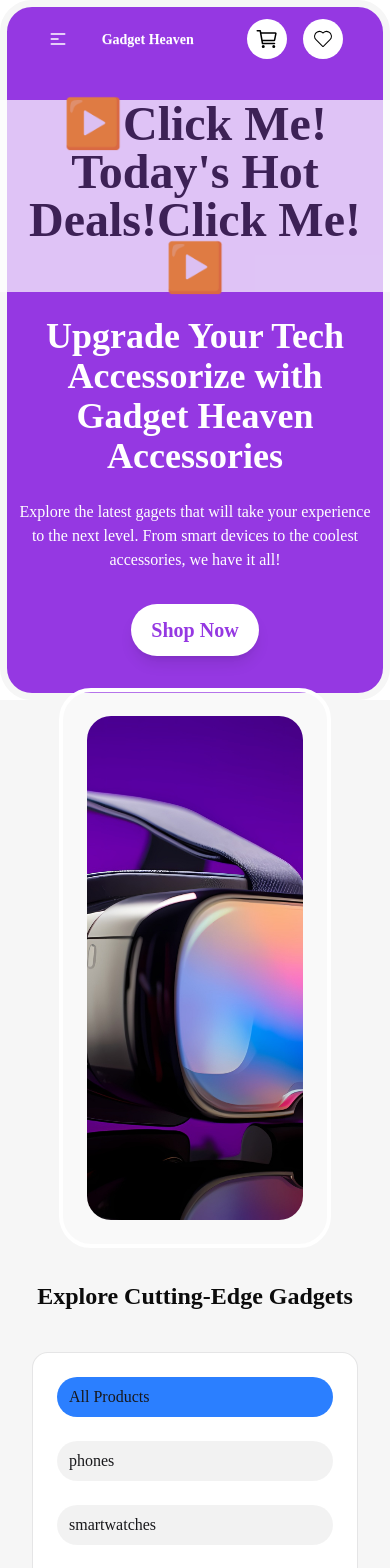
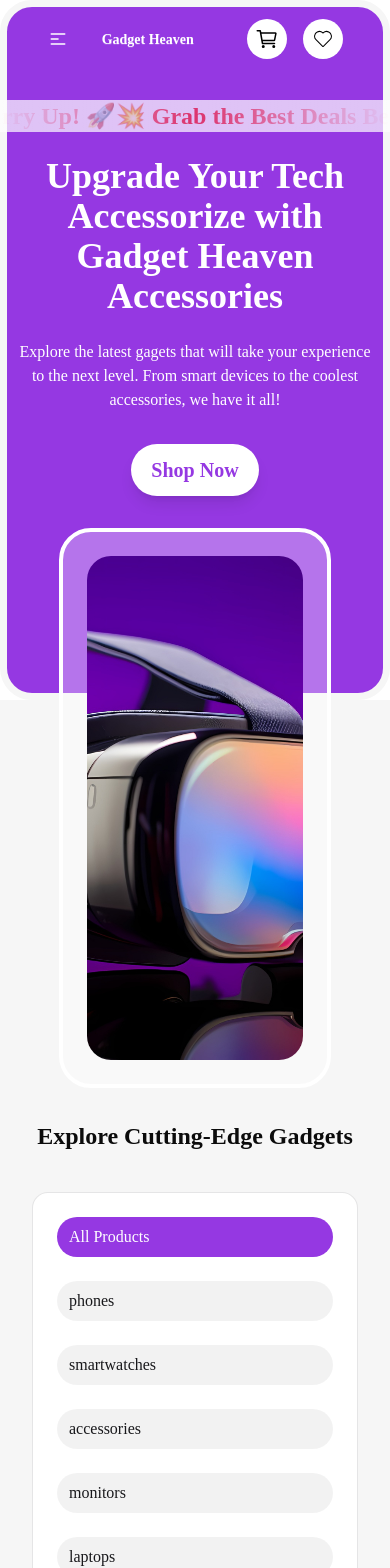
Before and after one commit to Humayun1318/B10-A8-gadget-heaven-reset9, a React (Vite) app: page / in a window 390 px wide. Shown: the top 1568 px of the page. Built offline with nearby package versions, Linux system fonts and the light colour scheme.

Commit message:
readme file added with deals page error done

```diff
--- a/package.json
+++ b/package.json
@@ -17,6 +17,7 @@
     "prop-types": "^15.8.1",
     "react": "^18.3.1",
     "react-dom": "^18.3.1",
+    "react-fast-marquee": "^1.6.5",
     "react-helmet-async": "^2.0.5",
     "react-icons": "^5.4.0",
     "react-router-dom": "^7.1.3",
--- a/src/components/Banner/Banner.jsx
+++ b/src/components/Banner/Banner.jsx
@@ -5,7 +5,10 @@ const Banner = () => {
     <div className='text-center text-white w-11/12 lg:w-9/12 mx-auto '>
       <h1 className='text-4xl lg:text-6xl font-bold mb-6'>Upgrade Your Tech Accessorize with Gadget Heaven Accessories</h1>
       <p className='mb-8'>Explore the latest gagets that will take your experience to the next level. From smart devices to the coolest accessories, we have it all!</p>
-      <button className='py-3 lg:py-4 px-5 lg:px-8 rounded-4xl shadow-lg bg-white text-[#9538E2] text-xl font-bold'>Shop Now</button>
+      <button className='py-3 lg:py-4 px-5 lg:px-8 rounded-4xl shadow-lg bg-white text-[#9538E2] text-xl cursor-pointer font-bold duration-300
+      hover:bg-gray-200'
+        id="products"
+      ><a href="#products" >Shop Now</a></button>
     </div>
   );
 };
--- a/src/components/Home/Home.jsx
+++ b/src/components/Home/Home.jsx
@@ -2,7 +2,7 @@ import { Link, Outlet } from 'react-router-dom';
 import bannerImg from '../../assets/banner.jpg'
 import Sidebar from './Sidebar/Sidebar';
 import Banner from '../Banner/Banner';
-import { Button } from '@headlessui/react';
+import Marquee from 'react-fast-marquee';
 
 
 const Home = () => {
@@ -12,22 +12,18 @@ const Home = () => {
 
 
   return (
-    <div className='-mt-[600px] '>
+    <div className='-mt-[600px] scroll-smooth'>
       <div className='text-center bg-white mb-6 space-y-6 opacity-70'>
-        <Link to="deals"
-          className='font-extrabold text-5xl'>
-          <span>▶️Click Me! </span>
-          Today's Hot Deals!
-          <span>Click Me!▶️ </span>
-        </Link>
-        {/* <Button className='mb-4 '>
-          <Link to="/deals"
-            className='rounded-2xl bg-gray-400 py-4 px-8'
-          >See All Deals
+        <Marquee speed={100} gradient={true} pauseOnHover={true}>
+          <Link to="/deals" className="font-extrabold text-2xl text-red-500 mx-4">
+            ▶️ Click Me!
+            <span>🔥 Today's Hot Deals! 🔥"</span>
+            <span>Limited Time Offer! Hurry Up! 🚀</span>
+            <span>💥 Grab the Best Deals Before Time Runs Out! 💥</span>
+            Click Me! ▶️
           </Link>
-        </Button> */}
+        </Marquee>
       </div>
-
       <div className='mb-8'>
         <Banner></Banner>
       </div>
@@ -37,14 +33,14 @@ const Home = () => {
             <img src={bannerImg} alt="" className='rounded-3xl h-full w-full object-cover' />
           </div>
           {/* Dynamic card */}
-          <section className='sm:w-[90%] lg:w-[80%] mx-auto  mt-8 mb-40 px-8 sm:px-0'>
+          <section className='sm:w-[90%] lg:w-[80%] mx-auto  mt-8 mb-40 px-8 sm:px-0' id=''>
             <h2 className='text-center text-2xl lg:text-4xl font-bold text-[#0B0B0B] mb-10'>Explore Cutting-Edge Gadgets</h2>
             {/* card container */}
-            <div className='flex gap-6 flex-col lg:flex-row'>
+            <div className='flex gap-6 flex-col lg:flex-row' id='products'>
               <div>
                 <Sidebar></Sidebar>
               </div>
-              <div>
+              <div >
                 <Outlet ></Outlet>
               </div>
             </div>
--- a/src/components/Home/Sidebar/Sidebar.jsx
+++ b/src/components/Home/Sidebar/Sidebar.jsx
@@ -19,7 +19,7 @@ const Sidebar = () => {
       <div className='grid   p-6 bg-[#fff] border border-solid border-[#09080F1A] rounded-2xl gap-6'>
         <NavLink
           className={({ isActive }) =>
-            `py-2 lg:py-4 px-3 lg:px-7 rounded-4xl bg-[#09080F0D] ${isActive ? "bg-blue-500" : ""
+            `py-2 lg:py-4 px-3 lg:px-7 rounded-4xl bg-[#09080F0D] ${isActive ? "bg-[#9538E2] text-white" : ""
             }`
           }
           to={`/`}
@@ -29,7 +29,7 @@ const Sidebar = () => {
             key={idx}
             to={`category/${category}`}
             className={({ isActive }) =>
-              `py-2 lg:py-4 px-3 lg:px-7 rounded-4xl bg-[#09080F0D] ${isActive ? "bg-blue-500" : ""
+              `py-2 lg:py-4 px-3 lg:px-7 rounded-4xl bg-[#09080F0D] ${isActive ? "bg-[#9538E2] text-white" : ""
               }`
             }
           >
```
Also changed, not shown: 2 other files (tests, documents, lock files or other folders).
